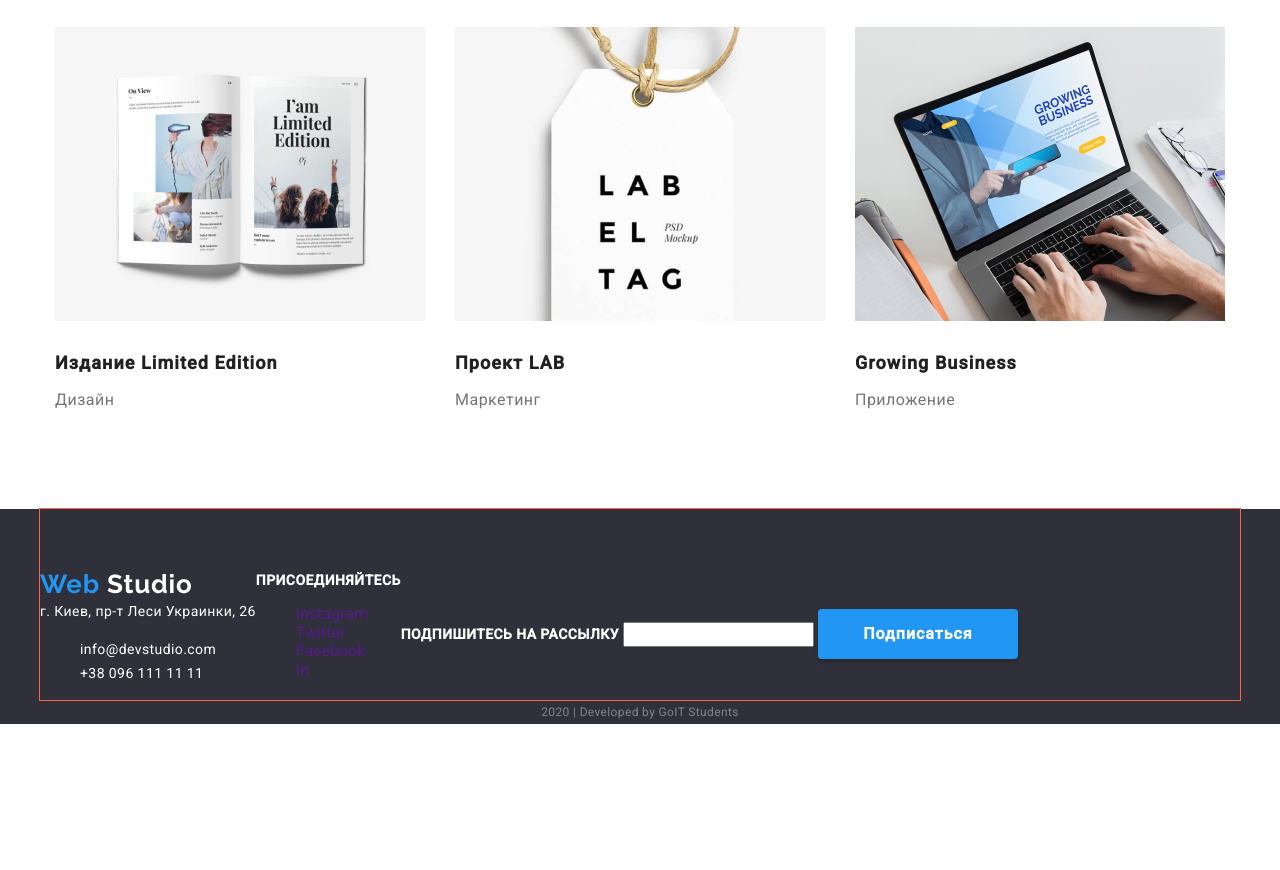
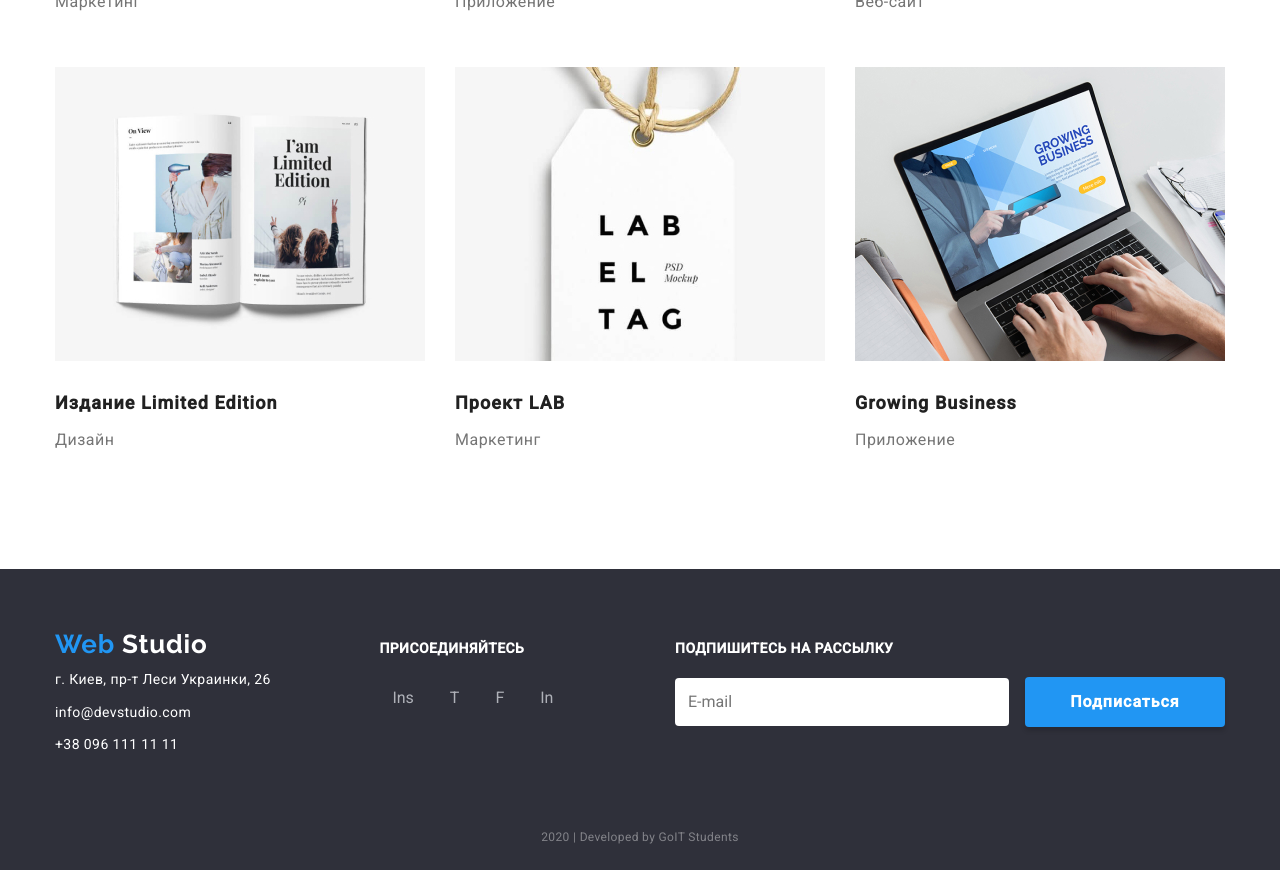
Before and after one commit to gureiv/goit-markup-hw-03, a plain HTML site: page portfolio.html in a window 1280 px wide. Shown: the part 1071-1941 px from the top of the page. Before the commit the page ends 1795 px from the top, so only its background shows below. Drawn offline with nearby package versions, Linux system fonts and the light colour scheme.

Commit message:
Применение стилей

```diff
--- a/main.css
+++ b/main.css
@@ -33,7 +33,6 @@ body {
   margin-top: 0;
   margin-bottom: 0;
   padding-left: 0;
-  outline: 1px solid tomato;
 }
 a {
   text-decoration: none;
@@ -82,6 +81,7 @@ h3 {
 }
 .blue {
   color: var(--main-color);
+  font-style: normal;
 }
 .studio {
   color: black;
@@ -184,6 +184,7 @@ h3 {
 .section {
   margin-bottom: 94px;
 }
+
 .idea {
   min-width: 270px;
   border-radius: 4px;
@@ -216,6 +217,9 @@ h3 {
   margin-bottom: 50px;
   margin-top: 0;
 }
+.block {
+  display: block;
+}
 .quality-second {
   margin-top: 0;
   margin-bottom: 0;
@@ -229,6 +233,7 @@ h3 {
   text-align: center;
   background: rgba(47, 48, 58, 0.8);
   padding: 27px 80px 27px 80px;
+  display: block;
 }
 .our-team {
   margin-bottom: 50px;
@@ -327,6 +332,8 @@ p {
 }
 .our-service {
   padding-left: 0;
+  margin-bottom: 0;
+  margin-top: 0;
   display: flex;
   flex-wrap: wrap;
 }
@@ -334,6 +341,7 @@ p {
   width: 370px;
   margin-right: 30px;
   margin-bottom: 30px;
+  padding-bottom: 20px;
 }
 .our-photo:nth-child(3n) {
   margin-right: 0;
@@ -343,6 +351,8 @@ p {
 }
 .footer {
   background: #2f303a;
+  padding-top: 60px;
+  padding-bottom: 21px;
 }
 .footer-studio {
   color: var(--footer-color);
@@ -353,11 +363,13 @@ p {
   margin-bottom: 9px;
 }
 .footer-logo {
+  display: inline-block;
   font-family: var(--font-logo);
   font-weight: 700;
   font-size: 26px;
   line-height: 1.19;
   letter-spacing: 0.03em;
+  margin-bottom: 8px;
 }
 .mail {
   margin-top: 0;
@@ -383,6 +395,8 @@ p {
   line-height: 1.14;
   letter-spacing: 0.03em;
   text-transform: uppercase;
+  display: inline-block;
+  margin-bottom: 20px;
 }
 .buttom {
   display: inline-block;
@@ -422,22 +436,54 @@ p {
   margin-bottom: 0;
   margin-top: 0;
 }
-.footer-elements {
+.footer-elements,
+.subscribe,
+.footer-addres {
   display: block;
-  padding-top: 60px;
-  justify-content: space-between;
+}
+.subscribe {
+  flex-direction: column;
 }
 .network {
   display: block;
 }
 .cotacs-details {
-  text-align: left;
+  display: inline-block;
+  margin-left: auto;
+}
+.input {
+  min-width: 334px;
+  padding: 14px 12px;
+  border: 1px solid rgba(255, 255, 255, 0.3);
+  border-radius: 4px;
+  margin-right: 12px;
+}
+.main-conteiner2 {
+  display: flex;
+  align-items: baseline;
+  justify-content: space-between;
+  margin-bottom: 68px;
 }
 .mail2 {
   margin-top: 0;
   margin-bottom: 0;
-  padding-left: 0;
+  padding: 0;
 }
-.enter {
-  margin-right: auto;
+.social-network2 {
+  display: flex;
+  padding: 0;
+  margin-top: 0;
+  margin-bottom: 0;
 }
+.mail2:nth-first-child() {
+  margin-bottom: 8px;
+}
+.contacs-details {
+  margin-bottom: 8px;
+}
+.contacs-details:last-child {
+  margin-bottom: 0;
+}
+.main-portfolio {
+  padding-top: 94px;
+}
--- a/portfolio.html
+++ b/portfolio.html
@@ -15,7 +15,7 @@
   </head>
 
   <body>
-    <header class="section">
+    <header>
       <div class="container">
         <nav class="main-conteiner">
           <a href="./index.html" class="logo"
@@ -44,7 +44,7 @@
     </header>
     <main class="section">
       <div class="container">
-        <nav class="main-portfolio">
+        <section class="main-portfolio">
           <ul class="portfolio main-conteiner">
             <li class="list-portfolio">
               <a href="" class="button list-items">Все</a>
@@ -62,7 +62,7 @@
               <a href="" class="button list-items">Маркетинг</a>
             </li>
           </ul>
-        </nav>
+        </section>
         <section class="services">
           <ul class="our-service">
             <li class="our-photo">
@@ -160,46 +160,46 @@
       </div>
     </main>
     <footer class="footer">
-      <div class="container main-conteiner">
-        <div class="footer-elements">
-          <a href="" class="logo">
-            <span class="blue"> Web </span>
-            <span class="footer-studio"> Studio</span></a
-          >
+      <div class="container">
+        <div class="main-conteiner2">
           <address class="footer-addres">
-            <div>
-              <p class="footer-studio">г. Киев, пр-т Леси Украинки, 26</p>
-            </div>
-            <ul>
-              <li>
-                <a href="mailto:info@devstudio.com ">
-                  <span class="footer-studio"> info@devstudio.com</span></a
+            <a href="" class="footer-logo"
+              ><span class="blue">Web</span
+              ><span class="footer-studio"> Studio</span></a
+            >
+            <p class="footer-studio">г. Киев, пр-т Леси Украинки, 26</p>
+            <ul class="mail2">
+              <li class="contacs-details">
+                <a href="mailto:info@devstudio.com " class="footer-studio"
+                  >info@devstudio.com</a
                 >
               </li>
-              <li>
-                <a href="tel:+380961111111">
-                  <span class="footer-studio">+38 096 111 11 11</span></a
+              <li class="contacs-details">
+                <a href="tel:+380961111111" class="footer-studio"
+                  >+38 096 111 11 11</a
                 >
               </li>
             </ul>
           </address>
+          <div class="footer-elements">
+            <b class="footer-act">присоединяйтесь</b>
+            <ul class="social-network2">
+              <li class="network"><a href="" class="social-name">Ins</a></li>
+              <li class="network"><a href="" class="social-name">T</a></li>
+              <li class="network"><a href="" class="social-name">F</a></li>
+              <li class="network"><a href="" class="social-name">In</a></li>
+            </ul>
+          </div>
+          <div class="subscribe">
+            <b class="footer-act">Подпишитесь на рассылку</b><br />
+            <input class="input" type="mail" name="mail" placeholder="E-mail" />
+            <a class="buttom" href="">Подписаться</a>
+          </div>
         </div>
-        <div class="footer-elements">
-          <div class="footer-act"><b>присоединяйтесь</b></div>
-          <ul>
-            <li><a href="">Instagram</a></li>
-            <li><a href="">Twitter</a></li>
-            <li><a href="">Facebook</a></li>
-            <li><a href="">In</a></li>
-          </ul>
-        </div>
-        <div class="footer-elements">
-          <b class="footer-act">Подпишитесь на рассылку</b>
-          <input type="text" name="user_name" />
-          <a class="buttom" href="">Подписаться</a>
+        <div>
+          <p class="source">2020 | Developed by GoIT Students</p>
         </div>
       </div>
-      <p class="source">2020 | Developed by GoIT Students</p>
     </footer>
   </body>
 </html>
```
Also changed, not shown: index.html (+10 -10 lines).
